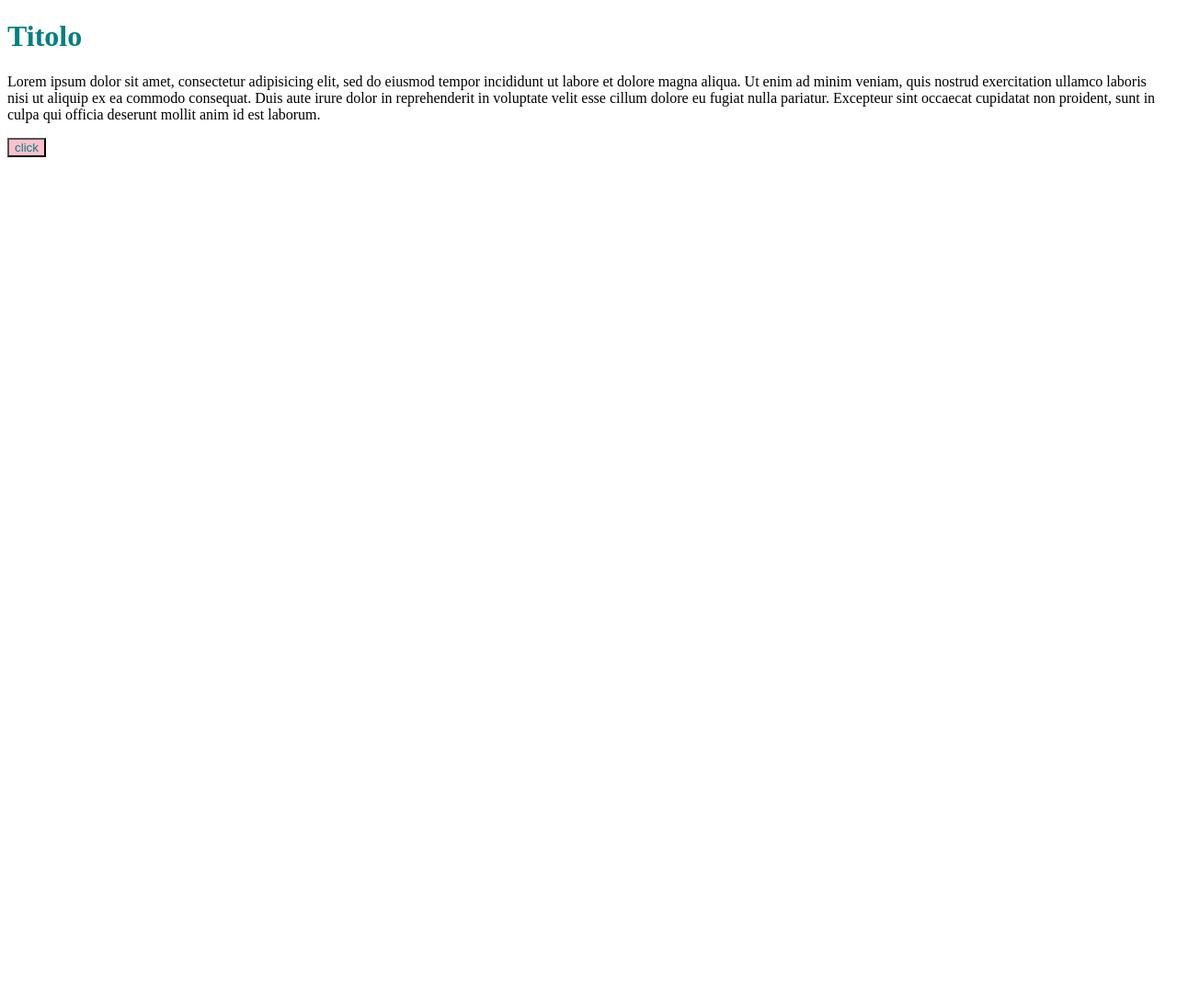
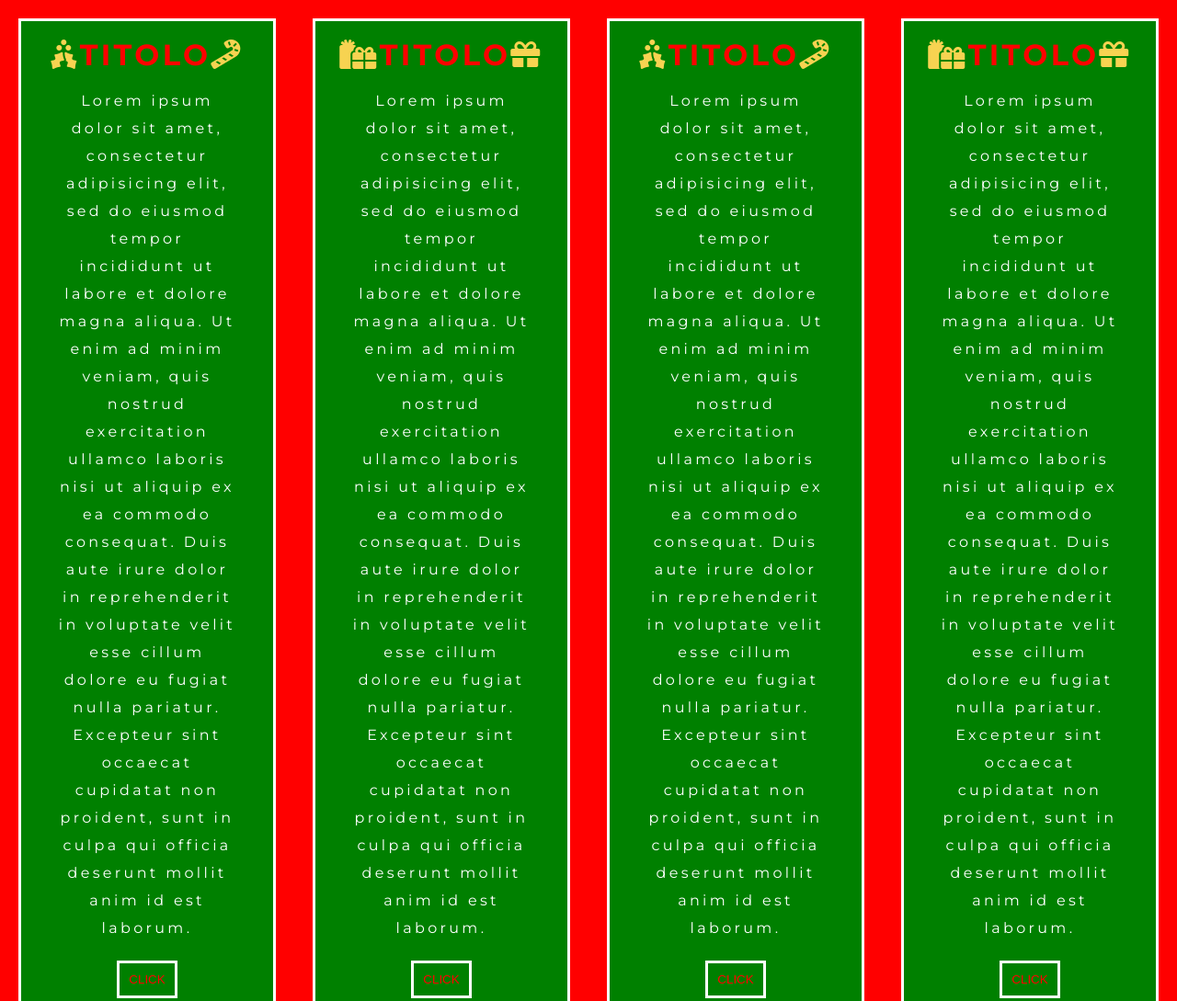
Before and after one commit to SabrinaCunsolo/html-sass-first, a plain HTML site: page index.html in a window 1280 px wide. Shown: the top 1089 px of the page at 92% size. Before the commit the page ends 800 px from the top, so only its background shows below. Drawn offline with Linux system fonts and the light colour scheme.

Commit message:
usato sass per colore background e testo e per padding/border/margin

```diff
--- a/index.html
+++ b/index.html
@@ -2,14 +2,34 @@
 <html lang="en" dir="ltr">
     <head>
         <meta charset="utf-8">
+        <!-- css -->
         <link rel="stylesheet" href="dist/app.css">
+        <!-- font awesome -->
+        <link rel="stylesheet" href="https://use.fontawesome.com/releases/v5.14.0/css/all.css" integrity="sha384-HzLeBuhoNPvSl5KYnjx0BT+WB0QEEqLprO+NBkkk5gbc67FTaL7XIGa2w1L0Xbgc" crossorigin="anonymous">
+        <!-- font -->
+        <link rel="preconnect" href="https://fonts.gstatic.com"><link href="https://fonts.googleapis.com/css2?family=Montserrat:wght@100;200;300;400;700;800;900&display=swap" rel="stylesheet">
         <title>Html Sass First</title>
     </head>
     <body>
-        <div class="container">
-            <h1>Titolo</h1>
-            <p>Lorem ipsum dolor sit amet, consectetur adipisicing elit, sed do eiusmod tempor incididunt ut labore et dolore magna aliqua. Ut enim ad minim veniam, quis nostrud exercitation ullamco laboris nisi ut aliquip ex ea commodo consequat. Duis aute irure dolor in reprehenderit in voluptate velit esse cillum dolore eu fugiat nulla pariatur. Excepteur sint occaecat cupidatat non proident, sunt in culpa qui officia deserunt mollit anim id est laborum.</p>
-            <button type="button" name="button">click</button>
-        </div>
+            <div class="container">
+                <h1><i class="fas fa-holly-berry"></i>Titolo<i class="fas fa-candy-cane"></i></h1>
+                <p>Lorem ipsum dolor sit amet, consectetur adipisicing elit, sed do eiusmod tempor incididunt ut labore et dolore magna aliqua. Ut enim ad minim veniam, quis nostrud exercitation ullamco laboris nisi ut aliquip ex ea commodo consequat. Duis aute irure dolor in reprehenderit in voluptate velit esse cillum dolore eu fugiat nulla pariatur. Excepteur sint occaecat cupidatat non proident, sunt in culpa qui officia deserunt mollit anim id est laborum.</p>
+                <button type="button" name="button">click</button>
+            </div>
+            <div class="container">
+                <h1><i class="fas fa-gifts"></i>Titolo<i class="fas fa-gift"></i></h1>
+                <p>Lorem ipsum dolor sit amet, consectetur adipisicing elit, sed do eiusmod tempor incididunt ut labore et dolore magna aliqua. Ut enim ad minim veniam, quis nostrud exercitation ullamco laboris nisi ut aliquip ex ea commodo consequat. Duis aute irure dolor in reprehenderit in voluptate velit esse cillum dolore eu fugiat nulla pariatur. Excepteur sint occaecat cupidatat non proident, sunt in culpa qui officia deserunt mollit anim id est laborum.</p>
+                <button type="button" name="button">click</button>
+            </div>
+            <div class="container">
+                <h1><i class="fas fa-holly-berry"></i>Titolo<i class="fas fa-candy-cane"></i></h1>
+                <p>Lorem ipsum dolor sit amet, consectetur adipisicing elit, sed do eiusmod tempor incididunt ut labore et dolore magna aliqua. Ut enim ad minim veniam, quis nostrud exercitation ullamco laboris nisi ut aliquip ex ea commodo consequat. Duis aute irure dolor in reprehenderit in voluptate velit esse cillum dolore eu fugiat nulla pariatur. Excepteur sint occaecat cupidatat non proident, sunt in culpa qui officia deserunt mollit anim id est laborum.</p>
+                <button type="button" name="button">click</button>
+            </div>
+            <div class="container">
+                <h1><i class="fas fa-gifts"></i>Titolo<i class="fas fa-gift"></i></h1>
+                <p>Lorem ipsum dolor sit amet, consectetur adipisicing elit, sed do eiusmod tempor incididunt ut labore et dolore magna aliqua. Ut enim ad minim veniam, quis nostrud exercitation ullamco laboris nisi ut aliquip ex ea commodo consequat. Duis aute irure dolor in reprehenderit in voluptate velit esse cillum dolore eu fugiat nulla pariatur. Excepteur sint occaecat cupidatat non proident, sunt in culpa qui officia deserunt mollit anim id est laborum.</p>
+                <button type="button" name="button">click</button>
+            </div>
     </body>
 </html>
--- a/src/app.scss
+++ b/src/app.scss
@@ -1,11 +1,58 @@
-$background: pink;
-$colortext: teal;
+$background: green;
+$colortext: red;
+$coloreparagrafo: white;
+$coloreIcone: #f7d351;
+$containerWidth: 300px;
+$containerHeight: 100%;
+$border: 3px solid $coloreparagrafo;
+$alignCenter: center;
+$padding: 20px;
+$uppercase: uppercase;
+
+* {
+    margin: 0;
+    padding: 0;
+    box-sizing: border-box;
+}
+
+body {
+    font-family: 'Montserrat', sans-serif;
+    background-color: $colortext;
+    display: flex;
+    justify-content: $alignCenter;
+}
+
+.container {
+    width: $containerWidth;
+    height: $containerHeight;
+    background-color: $background;
+    border: $border;
+    text-align: $alignCenter;
+    padding: $padding;
+    margin: $padding;
+    float: left;
+    letter-spacing: $padding / 6;
+    line-height: $padding * 1.5;
+}
 
 button {
     background-color: $background;
     color: $colortext;
+    border: $border;
+    padding: $padding / 2;
+    text-transform: $uppercase;
 }
 
 h1 {
     color: $colortext;
+    text-transform: $uppercase;
 }
+
+i {
+    color: $coloreIcone;
+}
+
+p {
+    color: $coloreparagrafo;
+    margin: $padding;
+}
```
Also changed, not shown: dist/app.css.
